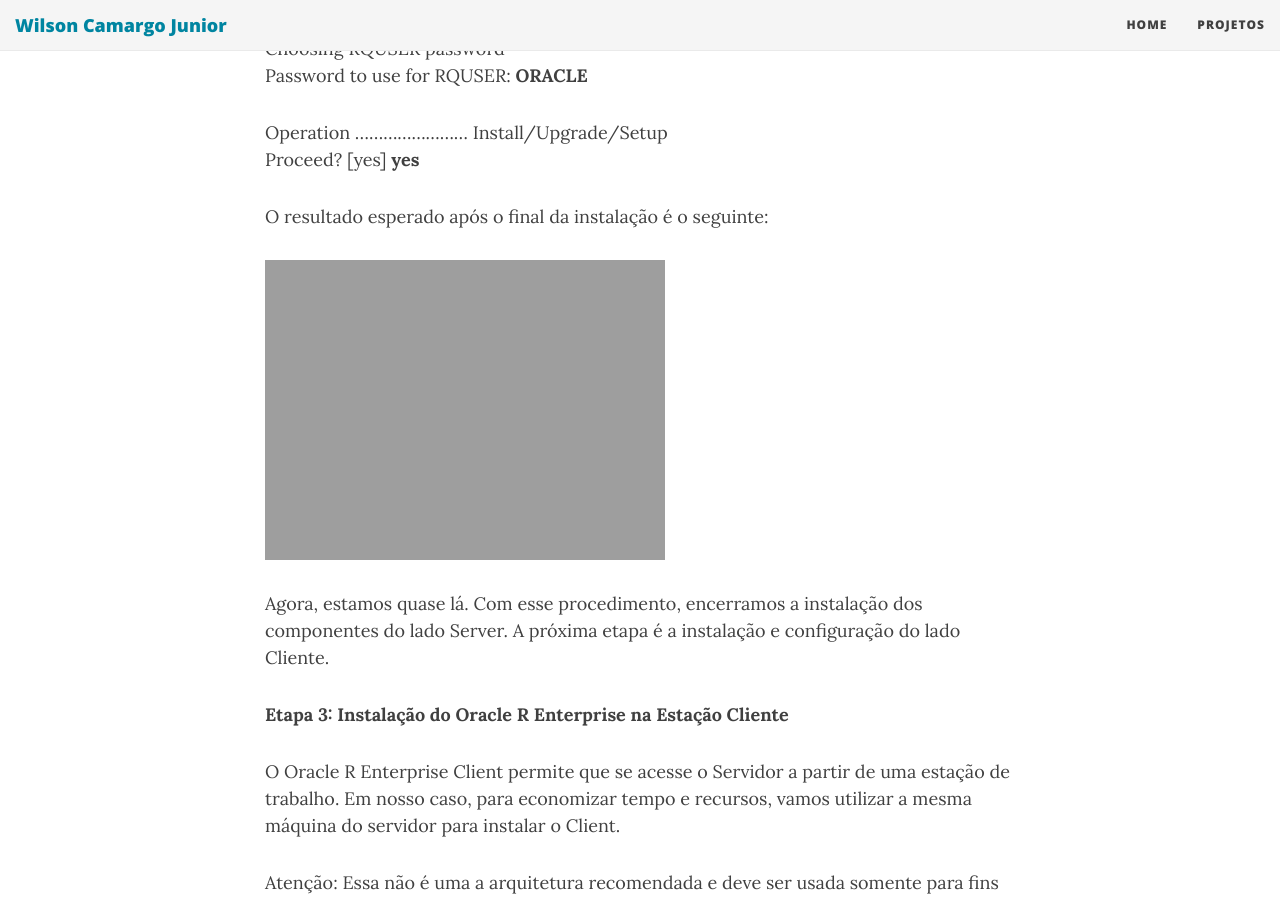
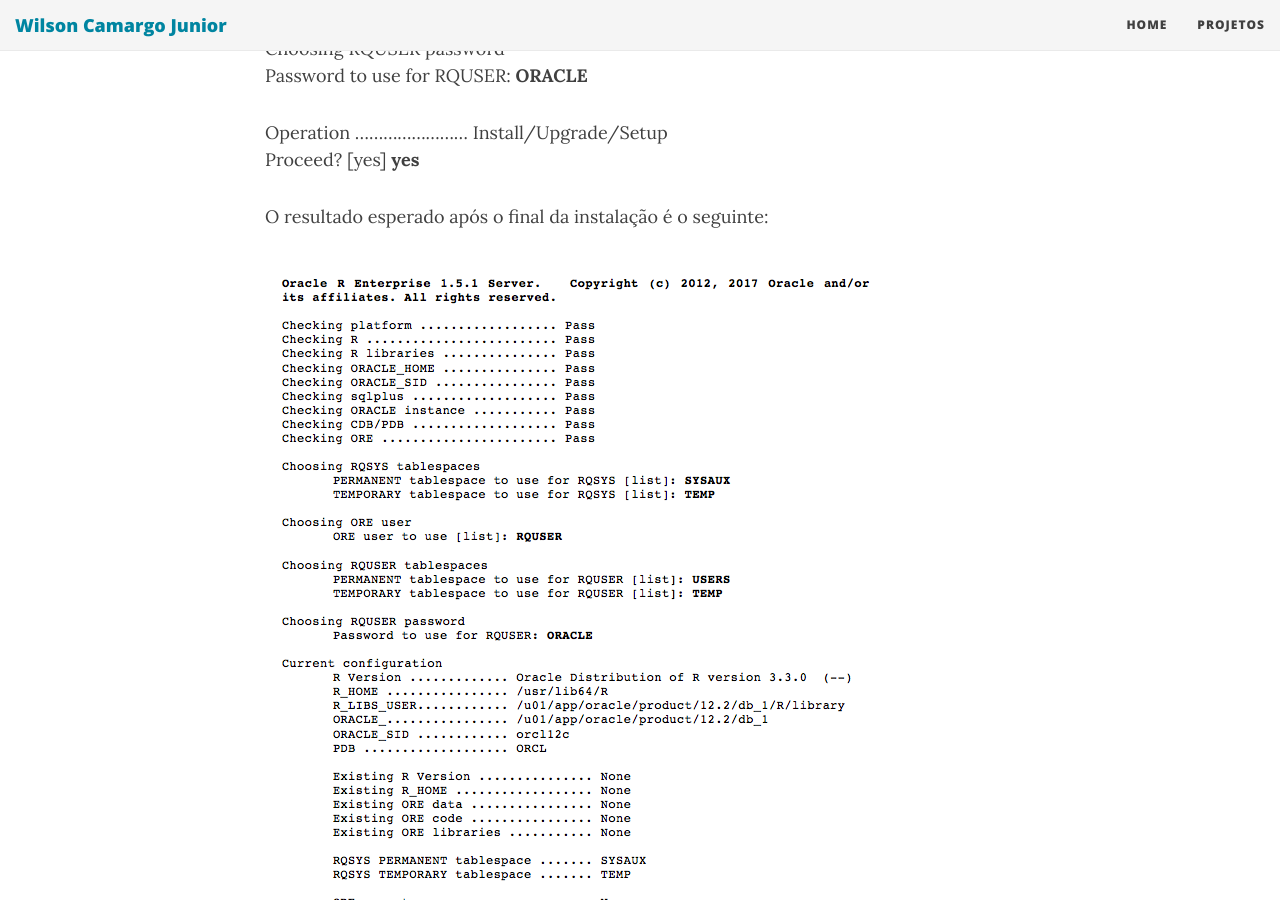
Before and after one commit to wilson-camargo-jr/teste, a Jekyll site: the page built from _posts/2018-06-18-ANN-ORE-P3.md, in a window 1280 px wide and 900 px high, scrolled down 5634 px. Built offline with Jekyll 4.4.1, drawn with Linux system fonts in a browser that asks for light colours; nearby versions of some CDN libraries.

Commit message:
Update 2018-06-18-ANN-ORE-P3.md

```diff
--- a/_posts/2018-06-18-ANN-ORE-P3.md
+++ b/_posts/2018-06-18-ANN-ORE-P3.md
@@ -169,7 +169,7 @@
 
 O resultado esperado após o final da instalação é o seguinte:
 
-![](https://wilson-camargo-jr.github.io/img/serverinstall.jpg)
+![](https://wilson-camargo-jr.github.io/img/serverinstall.jpeg)
 
 Agora, estamos quase lá. Com esse procedimento, encerramos a instalação dos componentes do lado Server. A próxima etapa é a instalação e configuração do lado Cliente.
 
```
